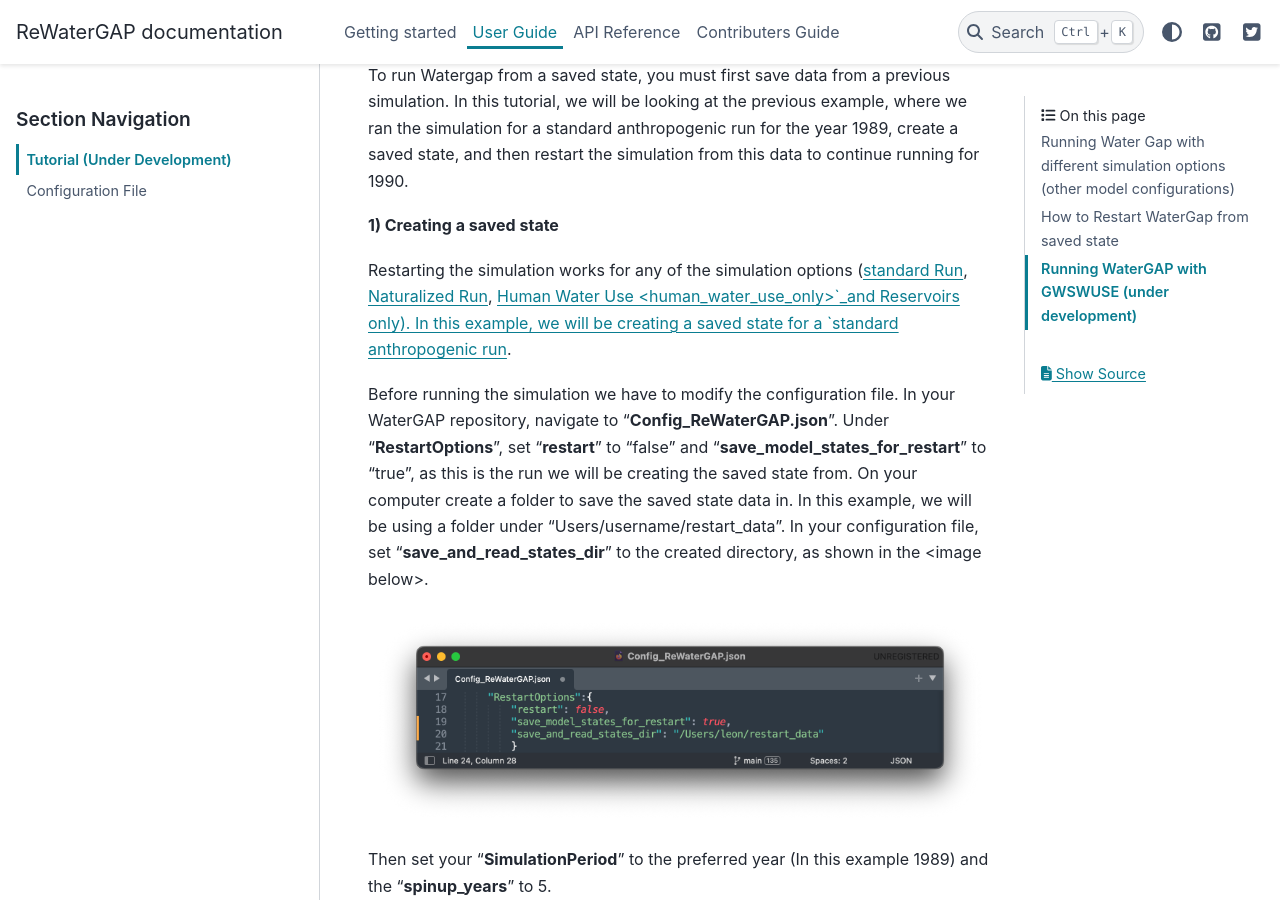
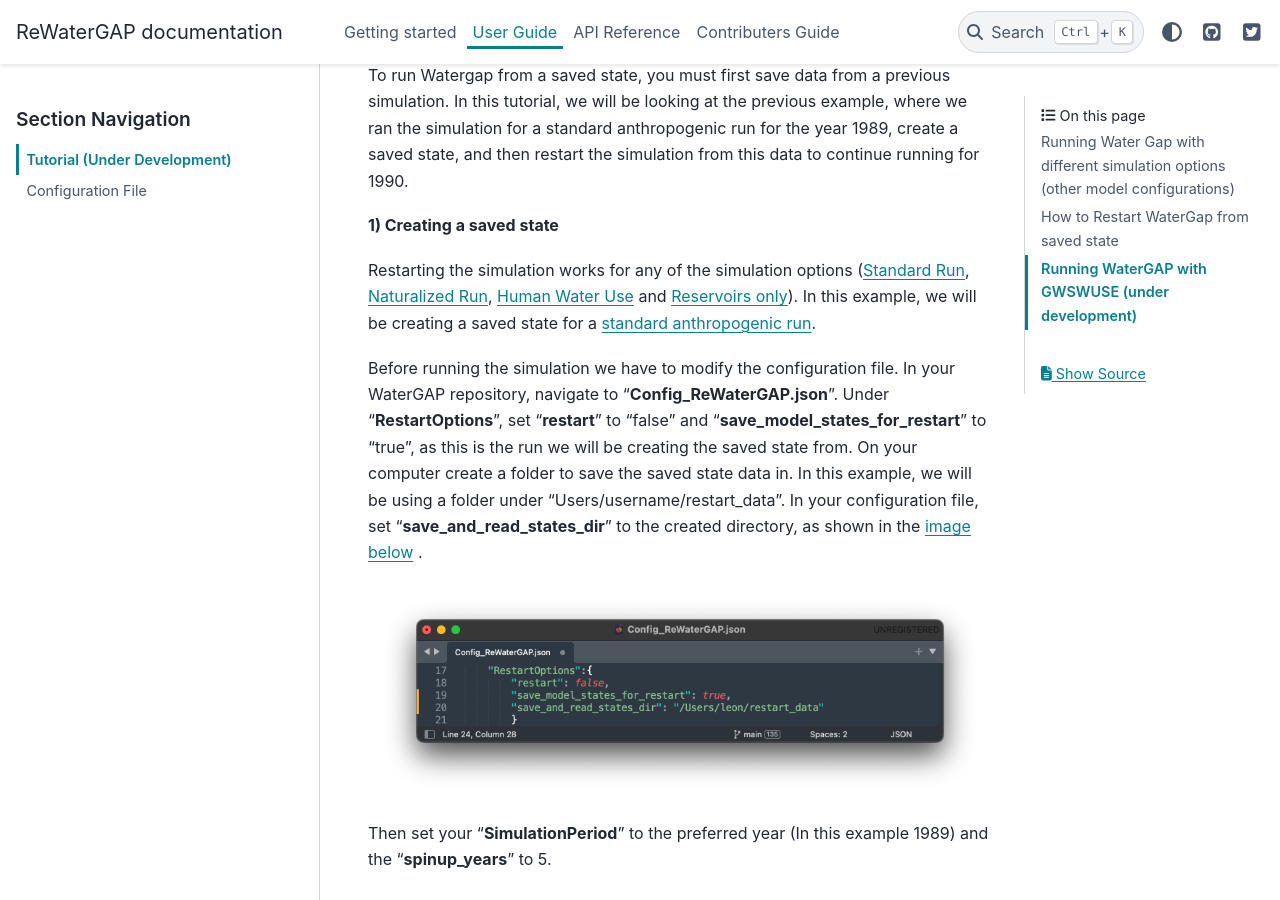
Before and after one commit to HydrologyFrankfurt/ReWaterGAP, a Sphinx documentation site: the page built from docs/user_guide/tutorials.rst, in a window 1280 px wide and 900 px high, scrolled down 11502 px. Built offline with Sphinx 7.4.7 and the PyData theme 0.15.4, drawn with Linux system fonts in a browser that asks for light colours; pages that are not in the unit, such as notebooks, are missing from menus; some of the changed lines change nothing that is shown.

Commit message:
Update tutorials.rst

```diff
--- a/docs/user_guide/tutorials.rst
+++ b/docs/user_guide/tutorials.rst
@@ -241,9 +241,11 @@ To run Watergap from a saved state, you must first save data from a previous sim
 
 **1) Creating a saved state**
 
-Restarting the simulation works for any of the simulation options (`standard Run <standard_anthropogenic_run>`_, `Naturalized Run <naturalized_run>`_, `Human Water Use <human_water_use_only>`_and Reservoirs only). In this example, we will be creating a saved state for a `standard anthropogenic run <standard_anthropogenic_run>`_.
+Restarting the simulation works for any of the simulation options (`Standard Run <standard_anthropogenic_run>`_, `Naturalized Run <naturalized_run>`_, `Human Water Use <human_water_use_only>`_ and `Reservoirs only <reservoirs_only>`_). In this example, we will be creating a saved state for a `standard anthropogenic run <standard_anthropogenic_run>`_.
 
-Before running the simulation we have to modify the configuration file. In your WaterGAP repository, navigate to "**Config_ReWaterGAP.json**". Under "**RestartOptions**", set "**restart**" to "false" and "**save_model_states_for_restart**" to "true", as this is the run we will be creating the saved state from. On your computer create a folder to save the saved state data in. In this example, we will be using a folder under "Users/username/restart_data". In your configuration file, set "**save_and_read_states_dir**" to the created directory, as shown in the <image below>.
+Before running the simulation we have to modify the configuration file. In your WaterGAP repository, navigate to "**Config_ReWaterGAP.json**". Under "**RestartOptions**", set "**restart**" to "false" and "**save_model_states_for_restart**" to "true", as this is the run we will be creating the saved state from. On your computer create a folder to save the saved state data in. In this example, we will be using a folder under "Users/username/restart_data". In your configuration file, set "**save_and_read_states_dir**" to the created directory, as shown in the `image below <saving_for_restart>`_ .
+
+.. _saving_for_restart:
 
 .. figure:: ../images/getting_started/tutorials/saving_for_restart.png
 
```
